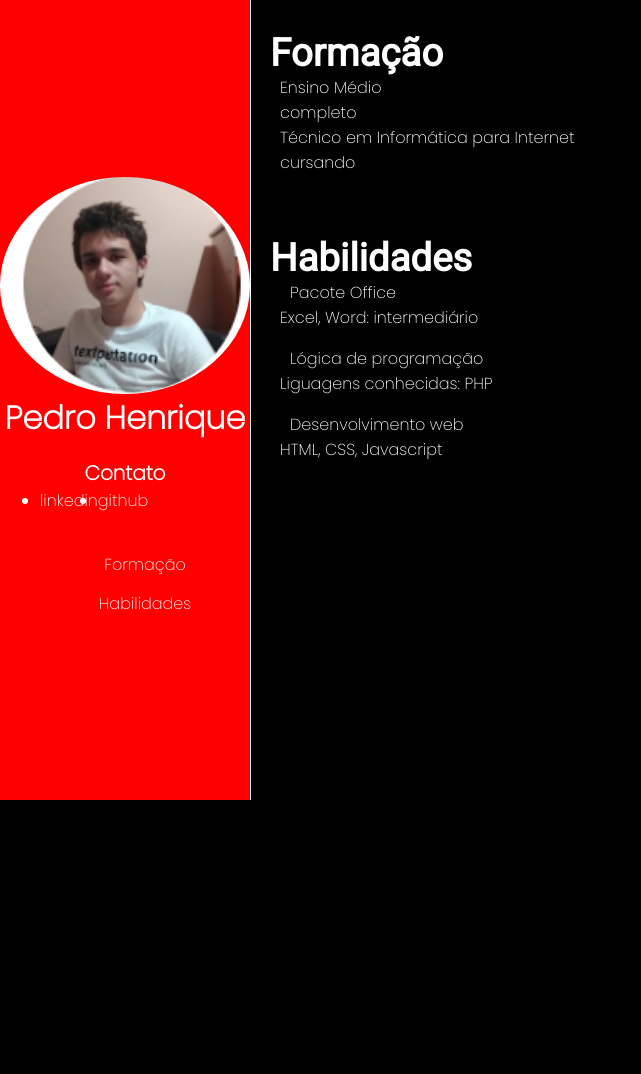
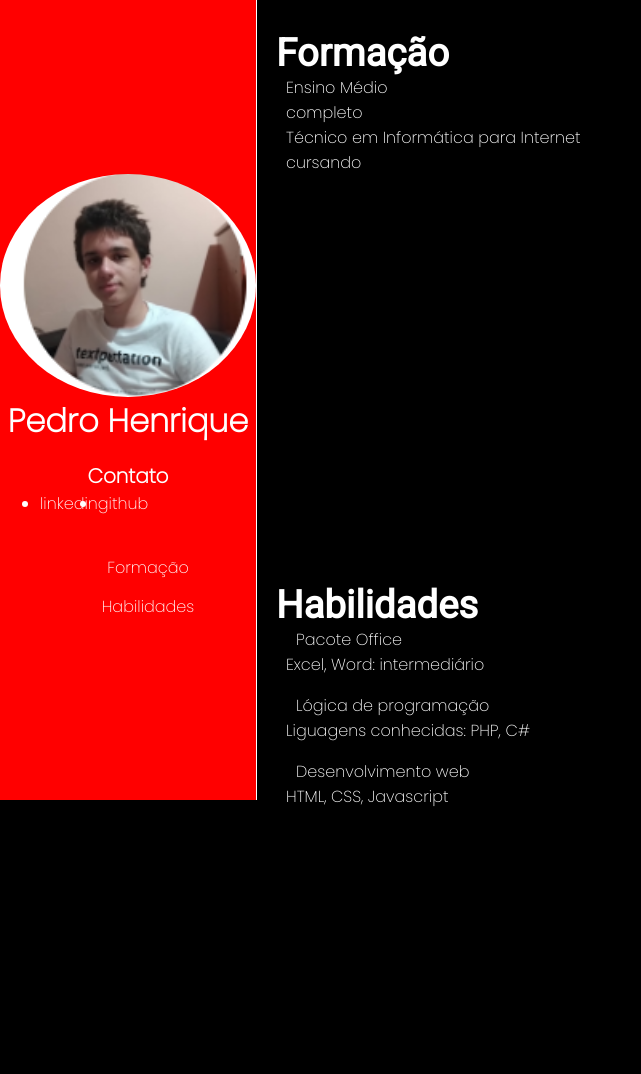
Before and after one commit to Pedro-hq/projeto-curriculo, a plain HTML site: page curriculo/index.html in a window 1280 px wide. Shown: the whole page, without its empty margins (0-641 px from the left). Before the commit the page ends 800 px from the top, so only its background shows below. Drawn offline with Linux system fonts and the light colour scheme.

Commit message:
Add files via upload

```diff
--- a/curriculo/index.html
+++ b/curriculo/index.html
@@ -40,11 +40,14 @@
                 <dt>
                     <dl>Pacote Office</dl>
                     <dd>Excel, Word: intermediário</dd>
+                </dt>
+                <dt>
                     <dl>Lógica de programação</dl>
-                    <dd>Liguagens conhecidas: PHP</dd>
+                    <dd>Liguagens conhecidas: PHP, C#</dd>
+                </dt>
                     <dl>Desenvolvimento web</dl>
                     <dd>HTML, CSS, Javascript</dd>
-                </dt>
+
             </dl>
         </section>
     </main>
--- a/curriculo/style.css
+++ b/curriculo/style.css
@@ -14,7 +14,7 @@ body{
 header{
     background-color: #ff0000;
     height: 100%;
-    width: 250px;
+    width: 20%;
     display: flex;
     flex-direction: column;
     justify-content: center;
@@ -23,7 +23,7 @@ header{
     text-align: center;
 }
 header img{
-    border-radius: 90%;
+    border-radius: 50%;
 }
 header h2{
     padding-top: 1rem;
@@ -52,16 +52,24 @@ nav ul li a:hover{
     transition: 1s;
 }
 main{
-    padding-left: 250px;
+    padding-left: 20%;
     margin: 30px 20px;
-    width: 1920px;
+    width: 100%;
 }
 main dl{padding-left: 10px;}
-section{margin-bottom: 60px;}
+section{
+    margin-bottom: 60px;
+    height: 100%;
+}
 main h2{
     font-size: 2.4rem;
     font-family: 'Roboto', sans-serif;
 }
+
 #skills dd{
     margin-bottom: 1rem;
 }
+
+@media screen {
+
+}
```
